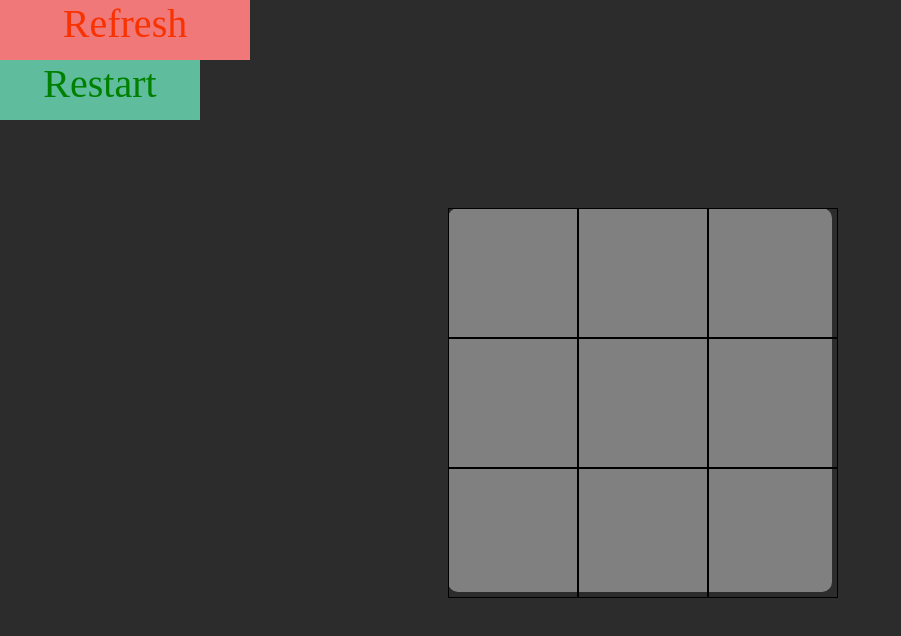
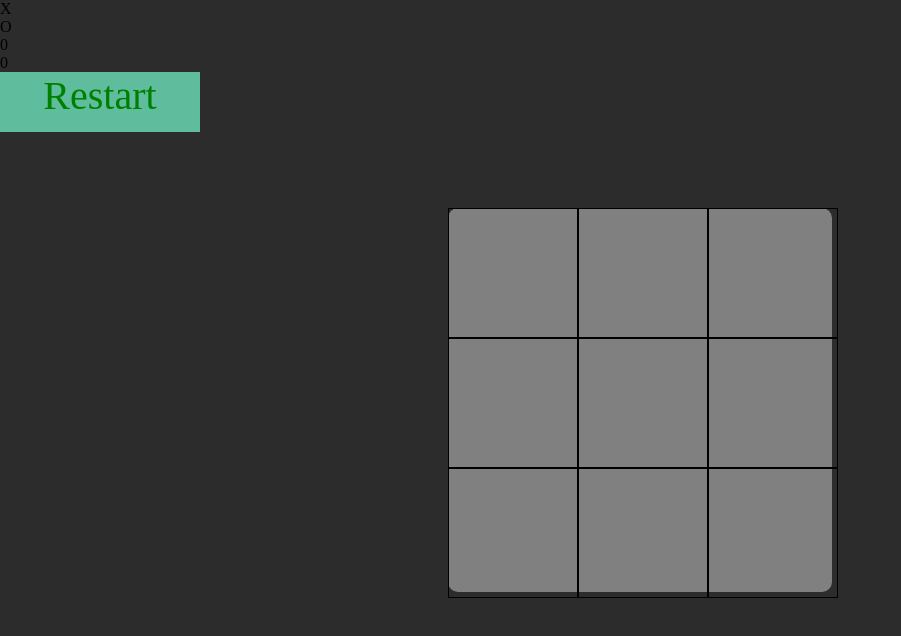
Before and after one commit to DouglasPaz10/jogodavelha, a plain HTML site: page index.html in a window 1280 px wide. Shown: the whole page, without its empty margins (0-901 px from the left). Drawn offline with Linux system fonts and the light colour scheme.

Commit message:
Update index.html

```diff
--- a/index.html
+++ b/index.html
@@ -39,9 +39,22 @@
 
     </div>
 
+    <div class="quadro">
+        <div class="XOquadro">
+        <p class="O">X</p><P class="X">O</P>
+        </div>
 
-    <div class="restart">Refresh</div>
-    <div class="refresh" onclick="restart()">Restart</div>
+        <div class="pontos">
+            <p id="pontosO">0</p><p id="pontosX">0</p>
+        </div>
+
+    </div>
+
+
+
+
+
+    <div class="refresh" onclick="atualizar_pagina()">Restart</div>
 
 
 
```
